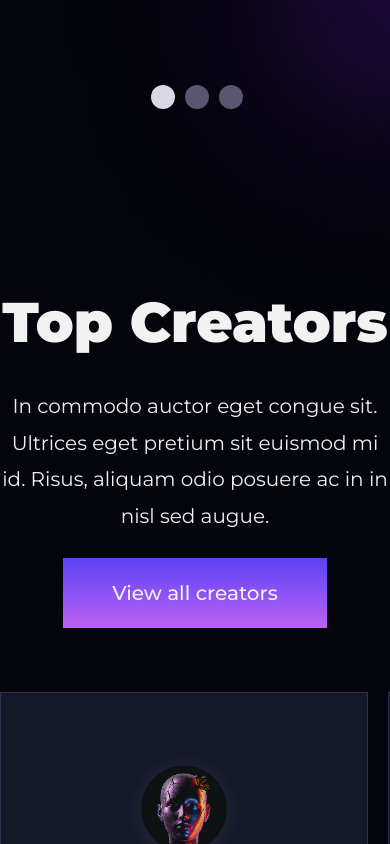
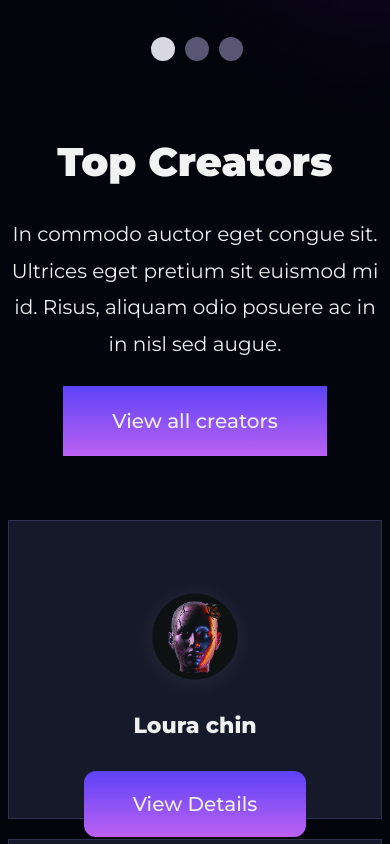
Before and after one commit to Riajul-56/NextGen, a React (Vite) app: page / in a window 390 px wide. Shown: the part 2740-3584 px from the top of the page. Built offline with nearby package versions, Linux system fonts and the light colour scheme.

Commit message:
top reactor responsive in processing

```diff
--- a/src/components/Title.jsx
+++ b/src/components/Title.jsx
@@ -2,7 +2,7 @@ import React from "react";
 
 const Title = ({ title, className = "" }) => {
   return (
-    <div className={`${className} text-text_title font-black text-[56px]`}>
+    <div className={`${className} text-text_title font-black sm:text-[56px] text-[40px]`}>
       {title}
     </div>
   );
--- a/src/components/top_creator/TopCreatorContainer.jsx
+++ b/src/components/top_creator/TopCreatorContainer.jsx
@@ -8,7 +8,7 @@ import top_4 from "../../assets/top_4.png";
 
 const TopCreatorContainer = () => {
   return (
-    <Flex className="mt-16 gap-5">
+    <Flex className="mt-16 gap-5 flex-col sm:flex-row">
       <TopCreatorCard img={top_1} text={"Loura chin"} />
       <TopCreatorCard img={top_2} text={"Kelvin Glan"} />
       <TopCreatorCard img={top_3} text={"Glam Lee"} />
--- a/src/sections/TopCreators.jsx
+++ b/src/sections/TopCreators.jsx
@@ -8,7 +8,7 @@ import top_shade from "../assets/top_shade.png"
 
 const TopCreators = () => {
   return (
-    <section className="relative mt-[200px]">
+    <section className="relative sm:mt-[200px] mt-[100px] px-2">
       <img src={top_shade} alt="" className="absolute -top-[668px] right-0" />
 
       <Container>
```
